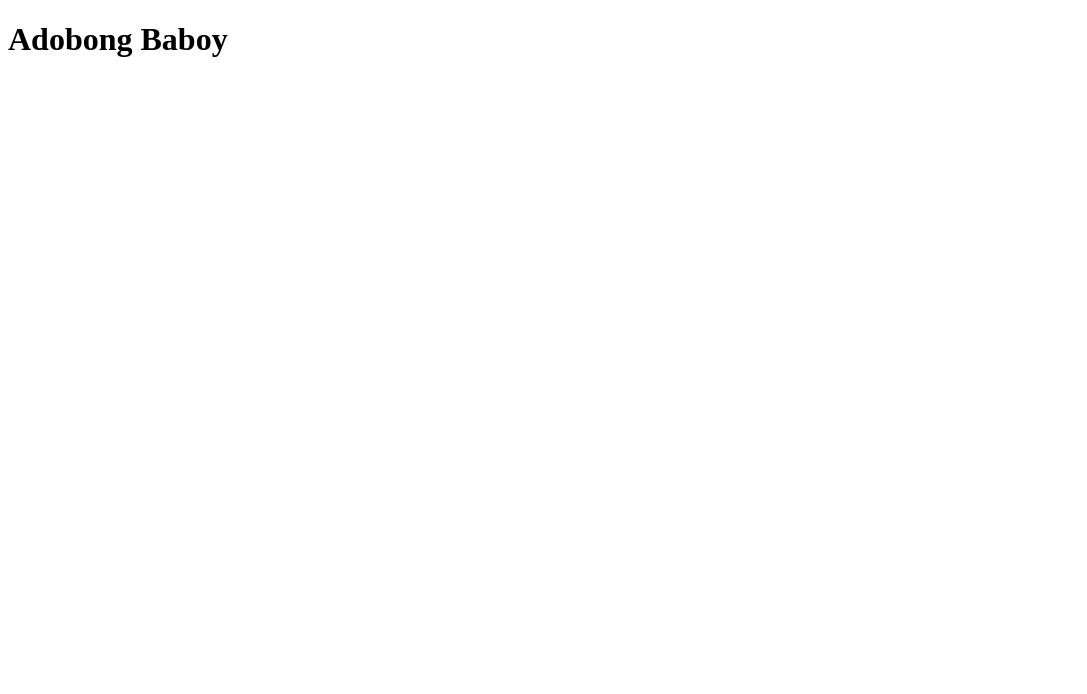
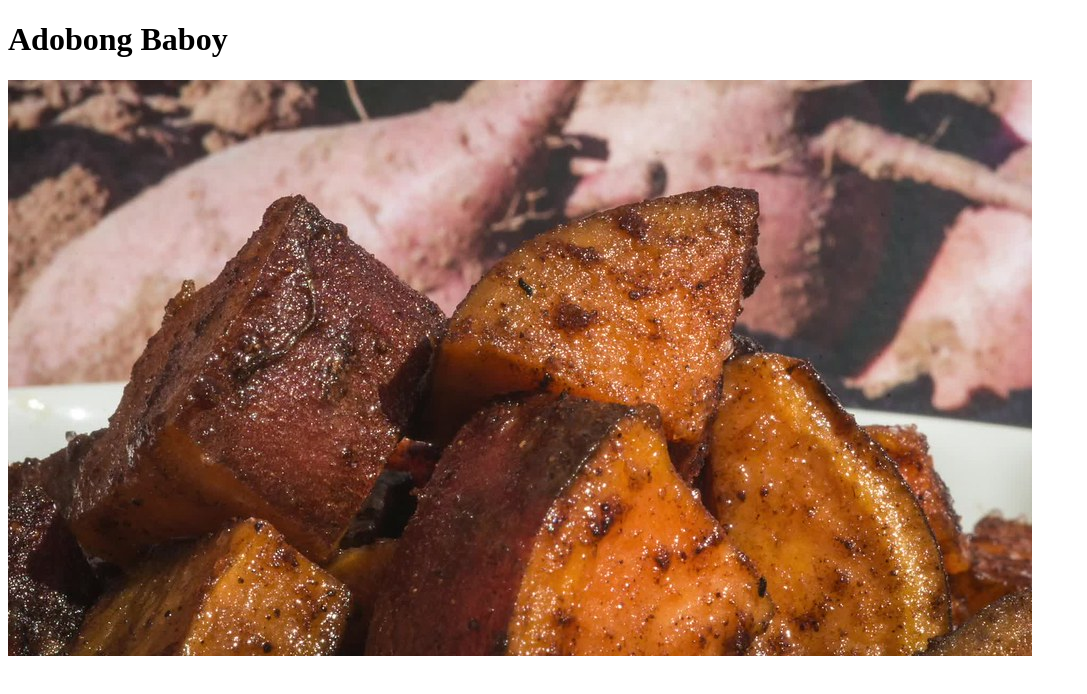
Before and after one commit to drINcoder07/odin-recipes, a plain HTML site: page recipes/adobongbaboy.html in a window 1280 px wide. Shown: the whole page, without its empty margins (0-1087 px from the left). Drawn offline with Linux system fonts and the light colour scheme.

Commit message:
Added an image of the recipe

```diff
--- a/recipes/adobongbaboy.html
+++ b/recipes/adobongbaboy.html
@@ -8,5 +8,6 @@
 </head>
 <body>
     <h1>Adobong Baboy</h1>
+    <img src="../images/adobo.jpg" alt="pork adobo">
 </body>
 </html>
```
Also changed, not shown: images/adobo.jpg (added).
